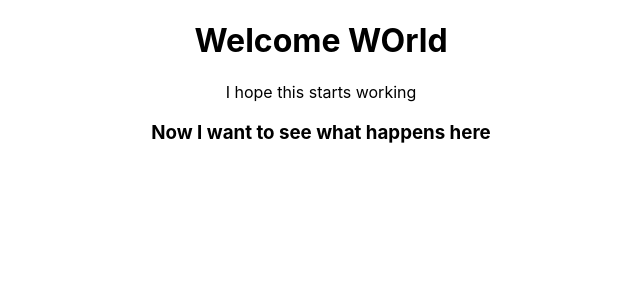
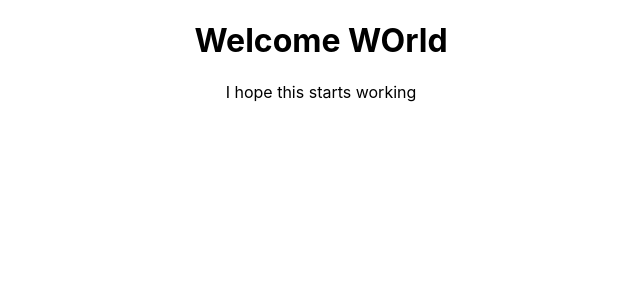
Before and after one commit to johnnyperdomo/collab, a React (Create React App) app: page / in a window 1280 px wide. Shown: the top 300 px of the page, without its empty margins (319-959 px from the left). Built offline with nearby package versions, Linux system fonts and the light colour scheme.

Commit message:
add commit again

```diff
--- a/src/App.js
+++ b/src/App.js
@@ -5,7 +5,6 @@ function App() {
         <div className="App">
             <h1>Welcome WOrld</h1>
             <p>I hope this starts working</p>
-            <h3>Now I want to see what happens here</h3>
         </div>
     );
 }
```
